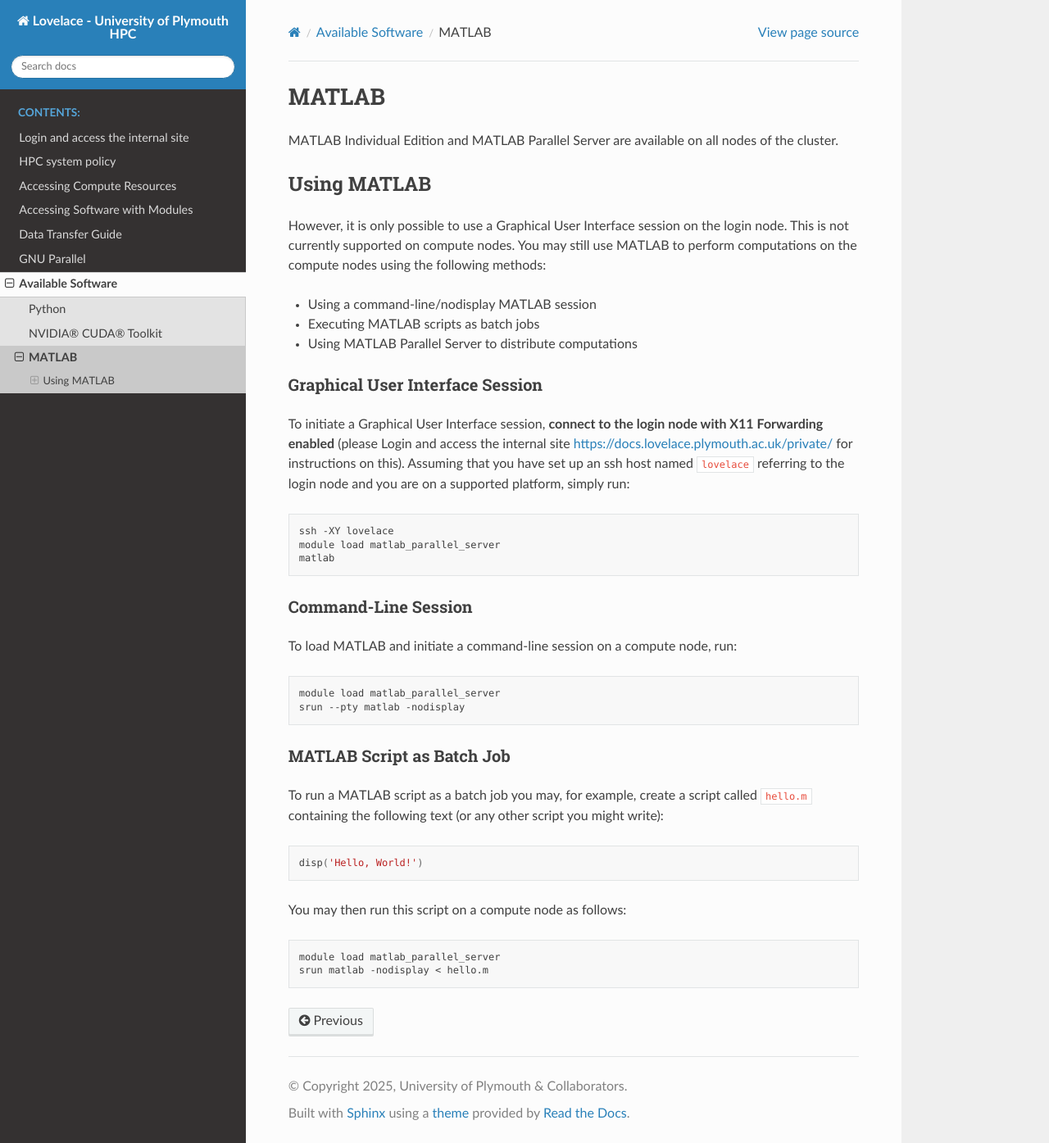
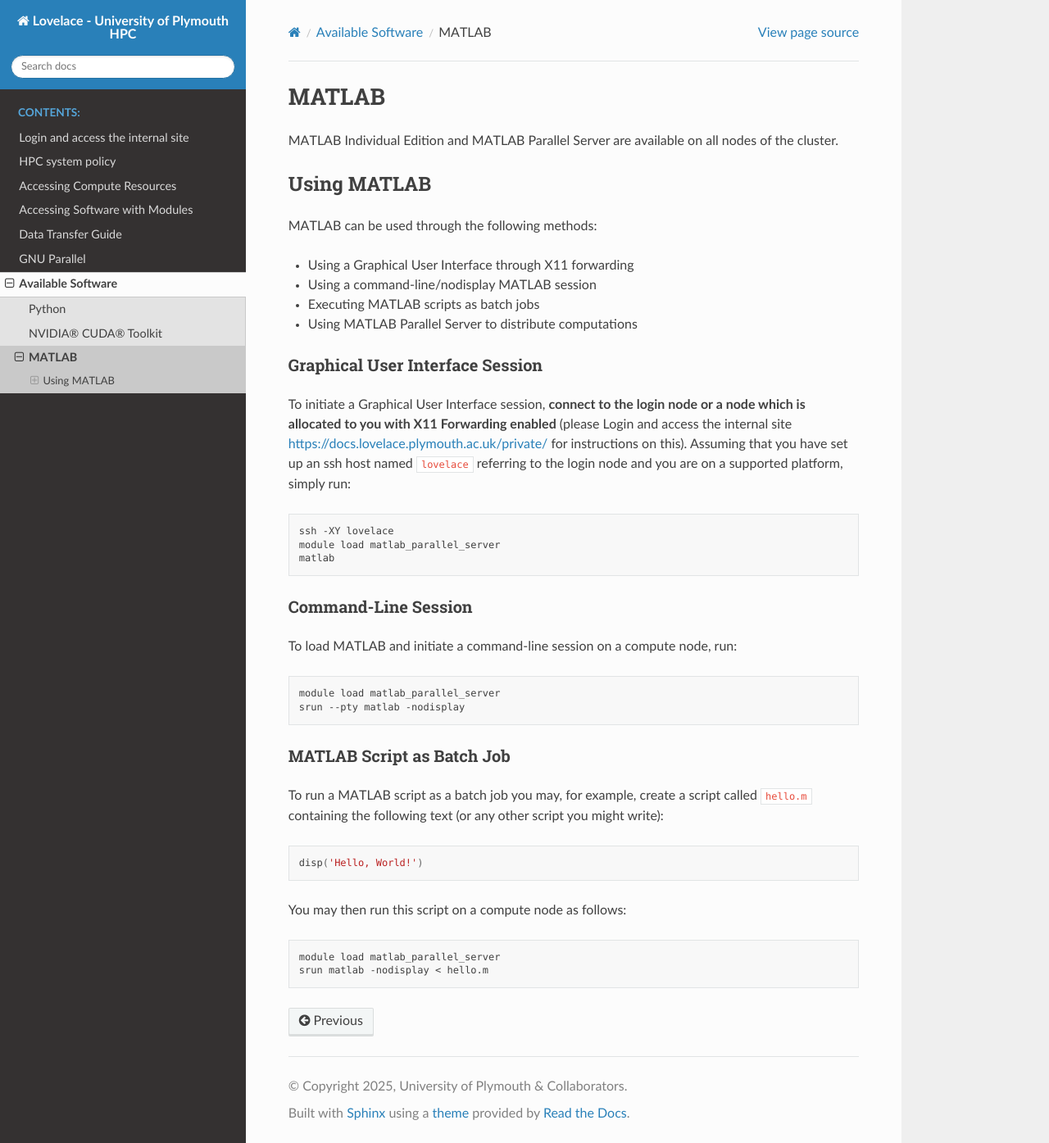
Before and after one commit to AbhinavPraveen/UoP-HPC-Docs, a Sphinx documentation site: the page built from source/software/matlab.rst, in a window 1280 px wide and 1395 px high. Shown: the whole window at 82% size. Built offline with Sphinx 7.4.7 and the Read the Docs theme 3.1.0, drawn with Linux system fonts in a browser that asks for light colours.

Commit message:
Remove erroneous statement saying that MATLAB GUI is not supported on compute noeds.

```diff
--- a/source/software/matlab.rst
+++ b/source/software/matlab.rst
@@ -8,8 +8,9 @@
 Using MATLAB
 --------------
 
-However, it is only possible to use a Graphical User Interface session on the login node. This is not currently supported on compute nodes. You may still use MATLAB to perform computations on the compute nodes using the following methods:
+MATLAB can be used through the following methods:
 
+* Using a Graphical User Interface through X11 forwarding
 * Using a command-line/nodisplay MATLAB session
 * Executing MATLAB scripts as batch jobs
 * Using MATLAB Parallel Server to distribute computations
@@ -17,7 +18,7 @@
 Graphical User Interface Session
 ~~~~~~~~~~~~~~~~~~~~~~~~~~~~~~~~
 
-To initiate a Graphical User Interface session, **connect to the login node with X11 Forwarding enabled** (please Login and access the internal site `<https://docs.lovelace.plymouth.ac.uk/private/>`_ for instructions on this). Assuming that you have set up an ssh host named :plaintext:`lovelace` referring to the login node and you are on a supported platform, simply run:
+To initiate a Graphical User Interface session, **connect to the login node or a node which is allocated to you with X11 Forwarding enabled** (please Login and access the internal site `<https://docs.lovelace.plymouth.ac.uk/private/>`_ for instructions on this). Assuming that you have set up an ssh host named :plaintext:`lovelace` referring to the login node and you are on a supported platform, simply run:
 
 .. code-block:: bash
 
```
